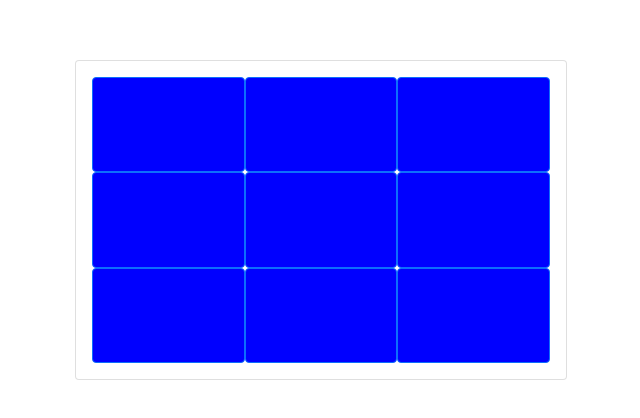
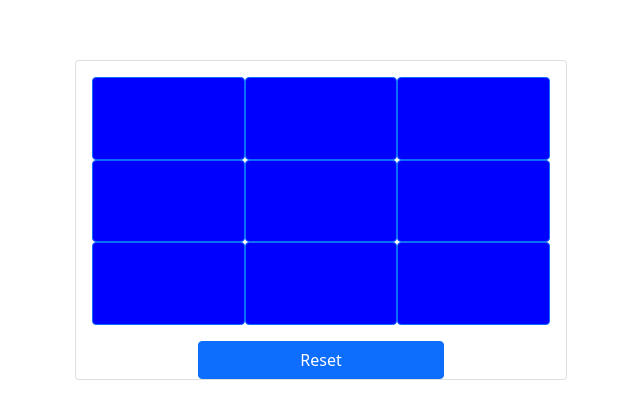
Before and after one commit to bvdh98/TicTacToe, an Angular app: page / in a window 1280 px wide. Shown: the part 180-598 px from the top of the page, without its empty margins (319-959 px from the left). Built offline with nearby package versions, Linux system fonts and the light colour scheme.

Commit message:
implemented reset button to reset game

```diff
--- a/src/app/app.component.css
+++ b/src/app/app.component.css
@@ -7,6 +7,7 @@
 
 .board-container {
   display: flex;
+  flex-direction: row;
   justify-content: center;
   align-items: center;
 }
--- a/src/app/board/board.component.css
+++ b/src/app/board/board.component.css
@@ -2,3 +2,7 @@
   width: 40%;
   height: 40%;
 }
+
+.reset-bttn{
+  margin: 0 auto;
+}
--- a/src/app/board/board.component.html
+++ b/src/app/board/board.component.html
@@ -3,4 +3,5 @@
     <app-cell *ngFor="let val of cells; let i = index" [value]="val" (click)="updateCell(i)">
     </app-cell>
   </div>
+  <button class="btn btn-primary col-6 reset-bttn" (click)="start()">Reset</button>
 </div>
```
